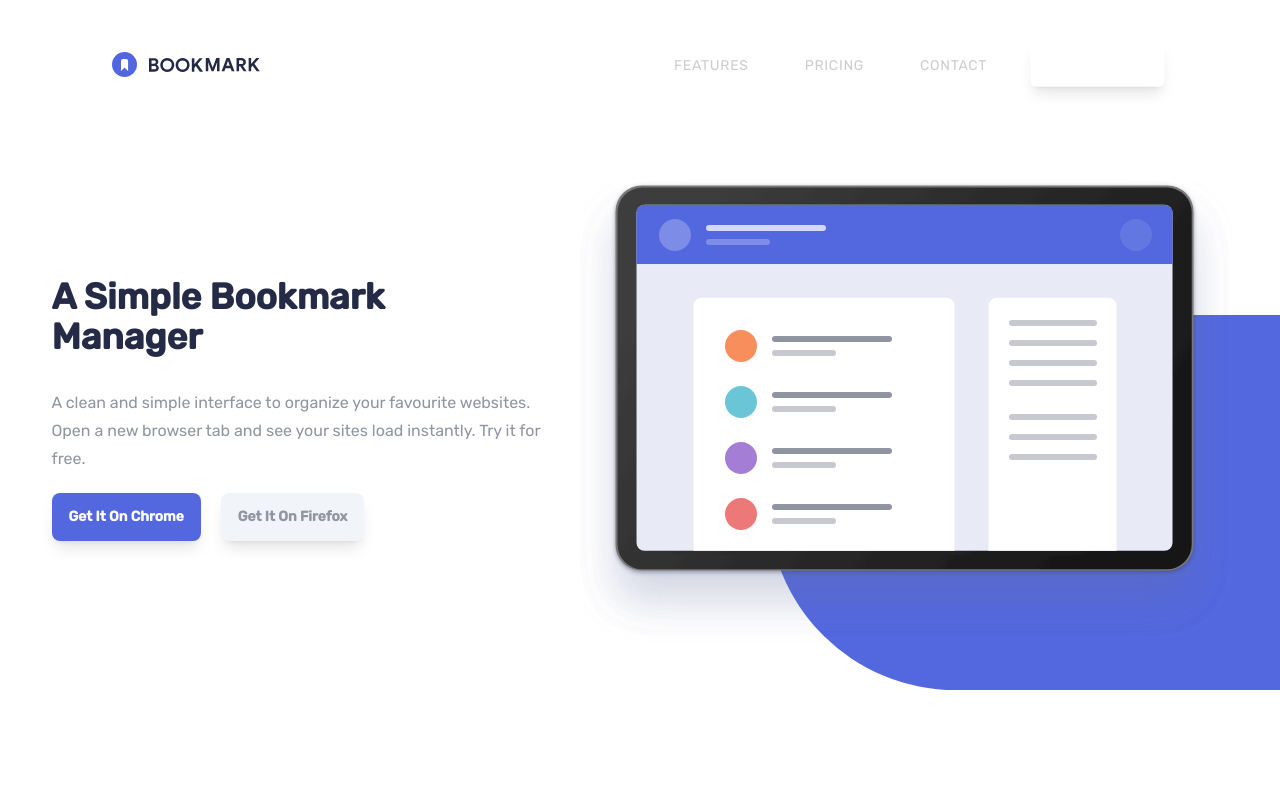
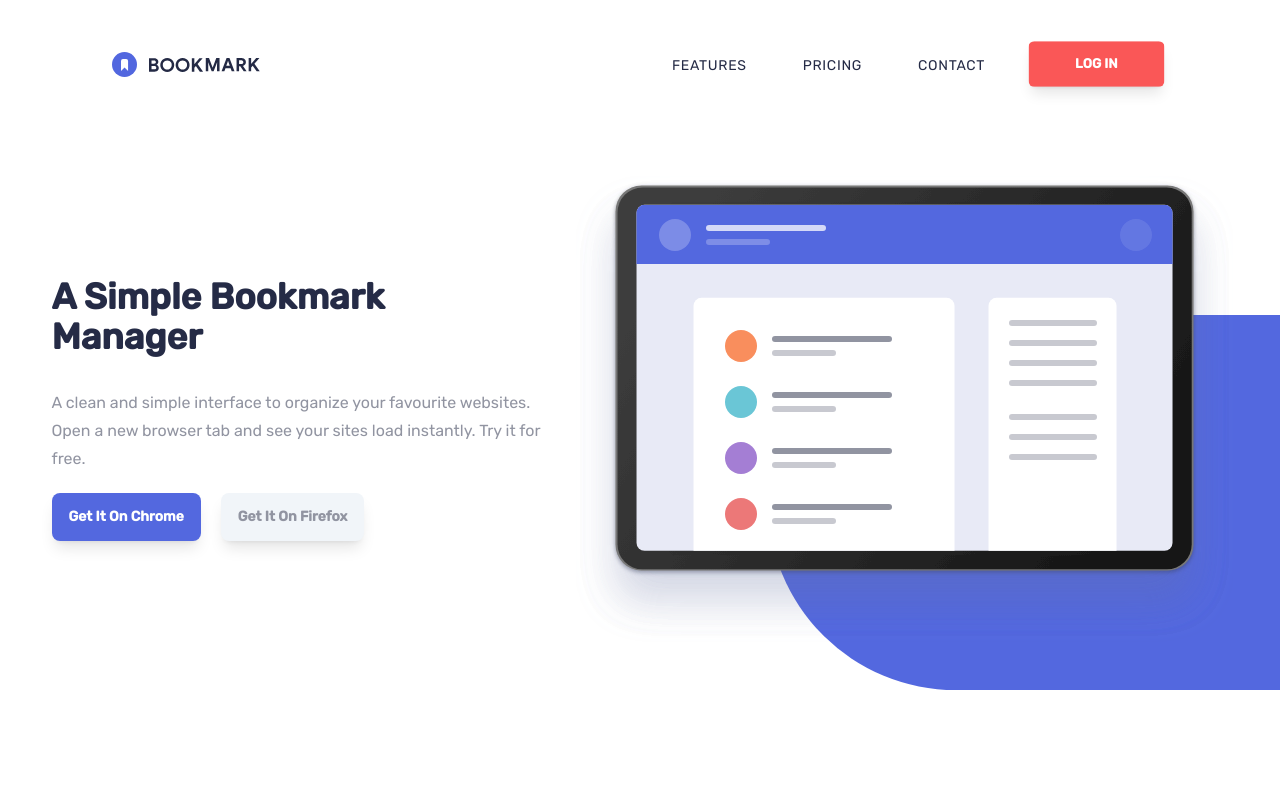
Before and after one commit to FrontendBy-GJ/bookmark-landing-page, a React (Vite) app: page / in a window 1280 px wide. Shown: the top 800 px of the page. Built offline with nearby package versions, Linux system fonts and the light colour scheme.

Commit message:
style: adjust text color, button color

```diff
--- a/src/components/Navbar.jsx
+++ b/src/components/Navbar.jsx
@@ -58,13 +58,13 @@ export default function Navbar() {
               <a
                 href={`#${item}`}
                 key={item}
-                className="uppercase text-sm text-neutral-dark tracking-wider"
+                className="uppercase text-sm text-base-200 hover:text-secondary tracking-wider"
               >
                 {item}
               </a>
             ))}
           </nav>
-          <button className="btn bg-accent uppercase ml-10 px-12 border-none rounded-md shadow-lg">
+          <button className="btn bg-secondary hover:border-secondary text-white hover:text-secondary uppercase ml-10 px-12 rounded-md shadow-lg">
             log in
           </button>
         </div>
@@ -104,7 +104,7 @@ export default function Navbar() {
       {/* mobile nav menu */}
       {showNav && (
         <section
-          className={`fixed top-0 w-full bg-dark/95 h-screen flex flex-col p-8 lg:hidden items-center z-40`}
+          className={`fixed top-0 w-full bg-base-200/95 h-screen flex flex-col p-8 lg:hidden items-center z-40`}
         >
           <nav aria-label="mobile" className="mx-auto w-full mt-16">
             {links.map((item, i) => (
@@ -125,7 +125,7 @@ export default function Navbar() {
             ))}
           </nav>
           <div className="mt-6 w-full">
-            <button className="btn btn-outline uppercase text-white tracking-wider text-lg w-full sm:max-w-sm mx-auto block rounded-md font-normal">
+            <button className="btn btn-outline hover:bg-white hover:text-base-200 hover:border-inherit uppercase text-white tracking-wider text-lg w-full sm:max-w-sm mx-auto block rounded-md font-normal">
               log in
             </button>
           </div>
--- a/src/index.css
+++ b/src/index.css
@@ -20,6 +20,9 @@
   .btn:hover {
     @apply bg-white text-primary border-2 border-primary;
   }
+  .btn-outline {
+    @apply border-white;
+  }
   .btn-outline:hover {
     @apply text-secondary bg-white border-2 border-secondary;
   }
```
